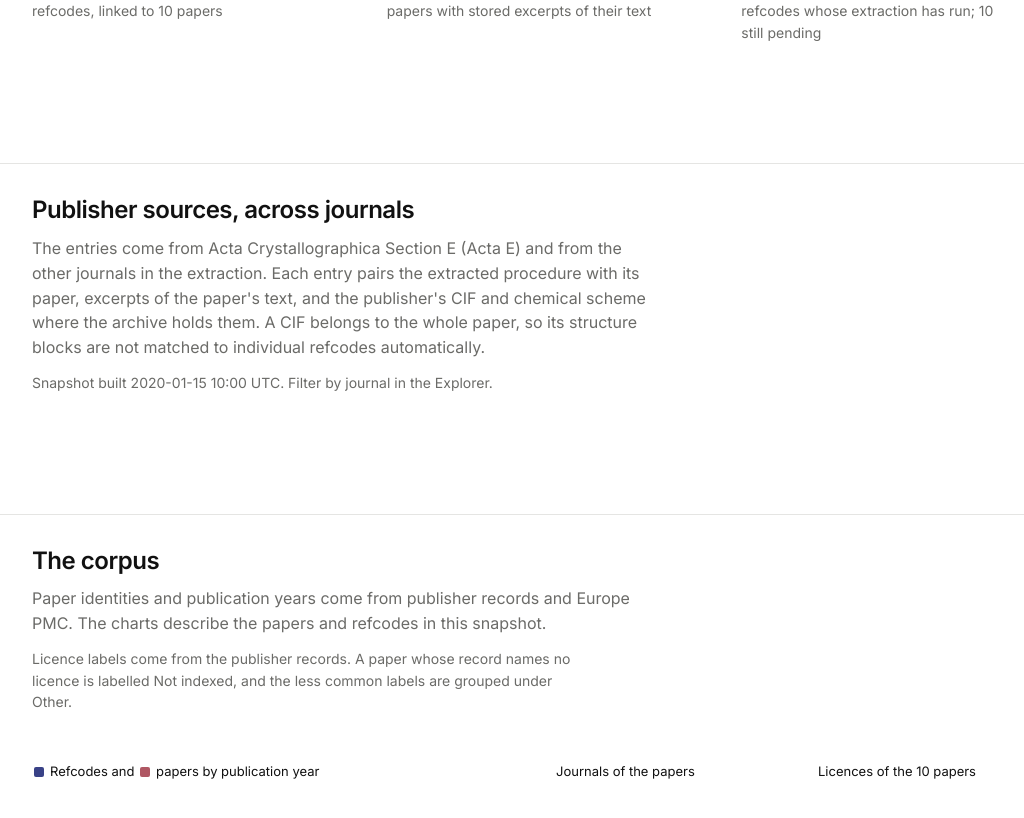
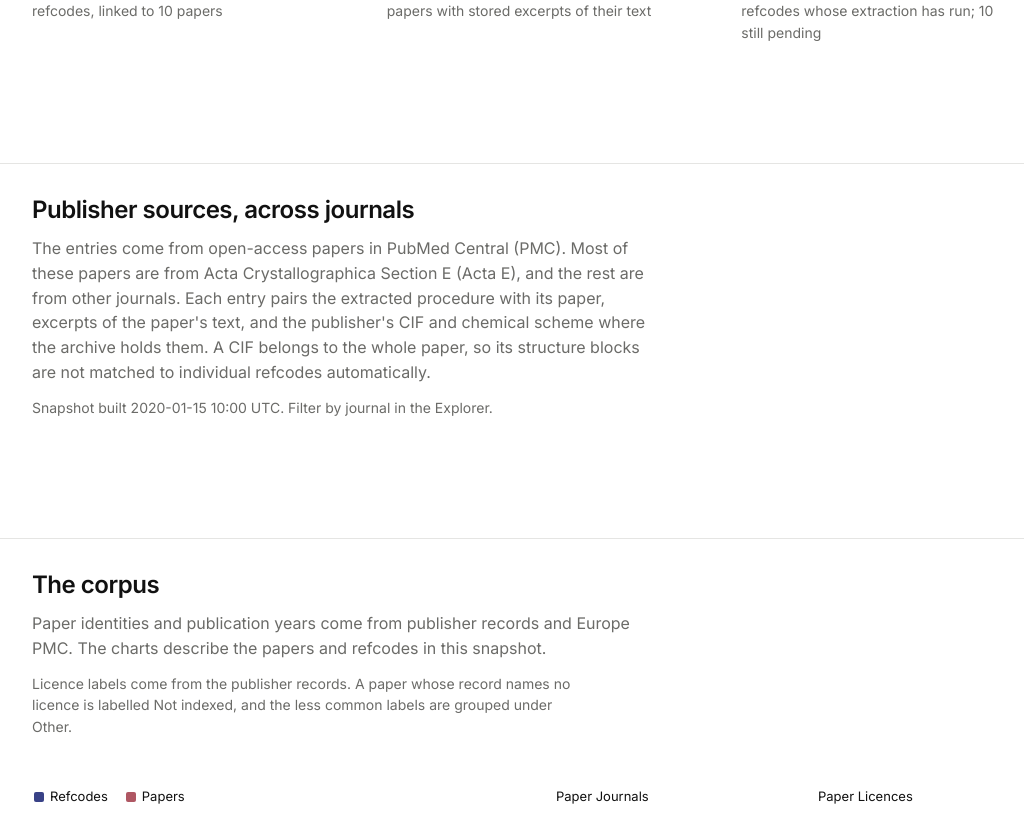
Before and after one commit to alstonlo/textal, a Python web app: template src/viz/templates/index.html in a window 1280 px wide. Shown: the part 1072-1890 px from the top of the page, without its empty margins (96-1120 px from the left). Run offline with Jinja, Linux system fonts and the light colour scheme; the template is opened without the code that fills it: most values are stand-ins (such as "Sample title", 1, 10 or a date in 2020); a map, chart or similar area stays blank; some libraries are stand-ins or nearby versions.

Commit message:
Colour the bar charts blue, retitle the charts and say the entries come from PMC
Co-Authored-By: Claude Opus 5.5 <noreply@anthropic.com>

```diff
--- a/src/viz/app.py
+++ b/src/viz/app.py
@@ -96,7 +96,7 @@ def bars(counts: list[tuple[str, int]], other: str) -> dict:
     """A vertical bar chart of paper counts, one bar per name; the bar named `other` is grey."""
     labels = [JOURNAL_ALIASES.get(n, n) for n, _ in counts]
     traces = []
-    for colour in ("bar-warm", "bar-other"):
+    for colour in ("bar", "bar-other"):
         group = [
             (name, n, label)
             for (name, n), label in zip(counts, labels, strict=True)
--- a/src/viz/static/style.css
+++ b/src/viz/static/style.css
@@ -321,6 +321,9 @@ footer a:hover {
   border-radius: 2px;
   background: var(--key);
   vertical-align: -1px;
+}
+.key + .key {
+  margin-left: 16px;
 }
 .plot {
   width: 100%;
--- a/src/viz/templates/index.html
+++ b/src/viz/templates/index.html
@@ -1,6 +1,5 @@
 {% extends "base.html" %}
 {% set active = "home" %}
-{% set c = stats.counts %}
 {% block head %}
   <script src="https://cdn.plot.ly/plotly-4.1.1.min.js"></script>
 {% endblock %}
@@ -33,7 +32,7 @@
   </section>
   <section class="block collection-note">
     <h2>Publisher sources, across journals</h2>
-    <p class="muted">The entries come from Acta Crystallographica Section E (Acta E) and from the other journals in the extraction. Each entry pairs the extracted procedure with its paper, excerpts of the paper's text, and the publisher's CIF and chemical scheme where the archive holds them. A CIF belongs to the whole paper, so its structure blocks are not matched to individual refcodes automatically.</p>
+    <p class="muted">The entries come from open-access papers in PubMed Central (PMC). Most of these papers are from Acta Crystallographica Section E (Acta E), and the rest are from other journals. Each entry pairs the extracted procedure with its paper, excerpts of the paper's text, and the publisher's CIF and chemical scheme where the archive holds them. A CIF belongs to the whole paper, so its structure blocks are not matched to individual refcodes automatically.</p>
     <p class="small muted">Snapshot built {{ snapshot.built_at[:16]|replace('T', ' ') }} UTC. Filter by journal in the Explorer.</p>
   </section>
   <section class="block">
@@ -42,15 +41,15 @@
     <p class="small muted">Licence labels come from the publisher records. A paper whose record names no licence is labelled Not indexed, and the less common labels are grouped under Other.</p>
     <div class="charts">
       <figure class="wide">
-        <figcaption><span class="key" style="--key: var(--bar)">Refcodes</span> and <span class="key" style="--key: var(--bar-warm)">papers</span> by publication year</figcaption>
+        <figcaption><span class="key" style="--key: var(--bar)">Refcodes</span><span class="key" style="--key: var(--bar-warm)">Papers</span></figcaption>
         <div class="plot" id="years"></div>
       </figure>
       <figure>
-        <figcaption>Journals of the papers</figcaption>
+        <figcaption>Paper Journals</figcaption>
         <div class="plot" id="journals"></div>
       </figure>
       <figure>
-        <figcaption>Licences of the {{ "{:,}".format(c.pmc_papers) }} papers</figcaption>
+        <figcaption>Paper Licences</figcaption>
         <div class="plot" id="licenses"></div>
       </figure>
     </div>
```
